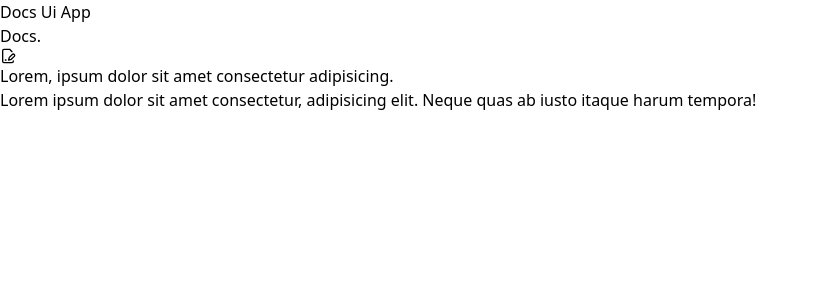
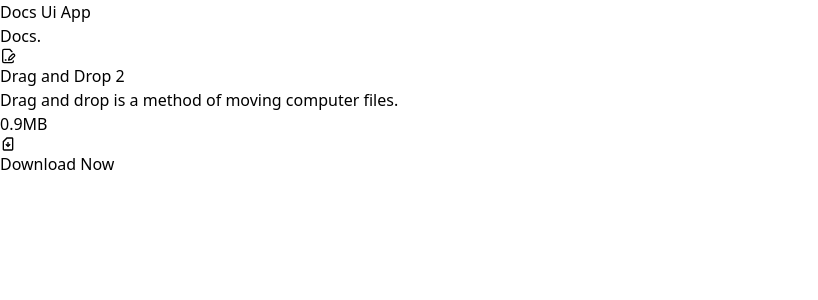
Before and after one commit to Souravhere/Docs-App, a React (Vite) app: page / in a window 1280 px wide. Shown: the top 300 px of the page, without its empty margins (0-818 px from the left). Built offline with nearby package versions, Linux system fonts and the light colour scheme.

Commit message:
Bugs fixed and worked on UX

```diff
--- a/src/components/Cards.jsx
+++ b/src/components/Cards.jsx
@@ -1,16 +1,27 @@
 import React from 'react';
 import { LuFileSignature } from "react-icons/lu";
+import { MdOutlineSimCardDownload } from "react-icons/md";
+import { IoMdCloseCircle } from "react-icons/io";
 
-function Cards() {
+function Cards({ data }) {
   return (
-    <div className='w-52 relative h-64 bg-zinc-700/90 rounded-[20px] p-3'>
+    <div className='w-52 relative min-h-56 max-h-80 bg-zinc-700/90 rounded-[20px] p-3'>
       <LuFileSignature className='text-2xl text-white' />
-      <p className='font-semibold leading-tight mt-3 text-gray-300'>Lorem, ipsum dolor sit amet consectetur adipisicing.</p>
-      <p className='text-xs leading-tight mt-2 text-gray-400'>Lorem ipsum dolor sit amet consectetur, adipisicing elit. Neque quas ab iusto itaque harum tempora!</p>
-      <div className='bg-blue-200 absolute h-8 bottom-0 left-0 rounded-b-[20px] w-full'>
+      <p className='font-semibold leading-tight mt-3 text-gray-300'>{data.title}</p>
+      <p className='text-xs leading-tight mt-2 text-gray-400'>{data.description}</p>
+      <div className='flex items-center justify-between mt-4 text-gray-400'>
+        <h5 className='text-lg font-semibold'>{data.filesize}</h5>
+        <span>
+          {data.closedownload ? <IoMdCloseCircle className='text-2xl hover:cursor-pointer' /> : <MdOutlineSimCardDownload className='text-2xl hover:cursor-pointer' />}
+        </span>
+      </div>
+      <div className='bg-blue-200 absolute h-8 bottom-0 left-0 rounded-b-[20px] w-full flex items-center justify-center hover:cursor-pointer hover:bg-blue-100 duration-500'>
+        <div className="tag">
+          <h3 className='text-center font-semibold'>{data.tagdetails.tagtitle}</h3>
+        </div>
       </div>
     </div>
-  )
+  );
 }
 
-export default Cards
+export default Cards;
--- a/src/components/Forground.jsx
+++ b/src/components/Forground.jsx
@@ -1,12 +1,30 @@
-import React from 'react'
-import Cards from './Cards'
+import React, { useState } from 'react';
+import Cards from './Cards';
 
 function Forground() {
+  const data = [
+    {
+      title: "Drag and Drop 2",
+      description: "Drag and drop is a method of moving computer files.",
+      filesize: "0.9MB",
+      closedownload: false,
+      tagdetails: {
+        isOpen: true,
+        tagtitle: "Download Now",
+        tagColor: "green"
+      }
+    },
+  ];
+
+  useState();
   return (
     <div className="fixed top-0 left-0 z-50 w-full h-full p-5">
-      <Cards/>
+      {/* <Cards/> */}
+      {data.map((item, index) => (
+        <Cards key={index} data={item} />
+      ))}
     </div>
-  )
+  );
 }
 
-export default Forground
+export default Forground;
```
